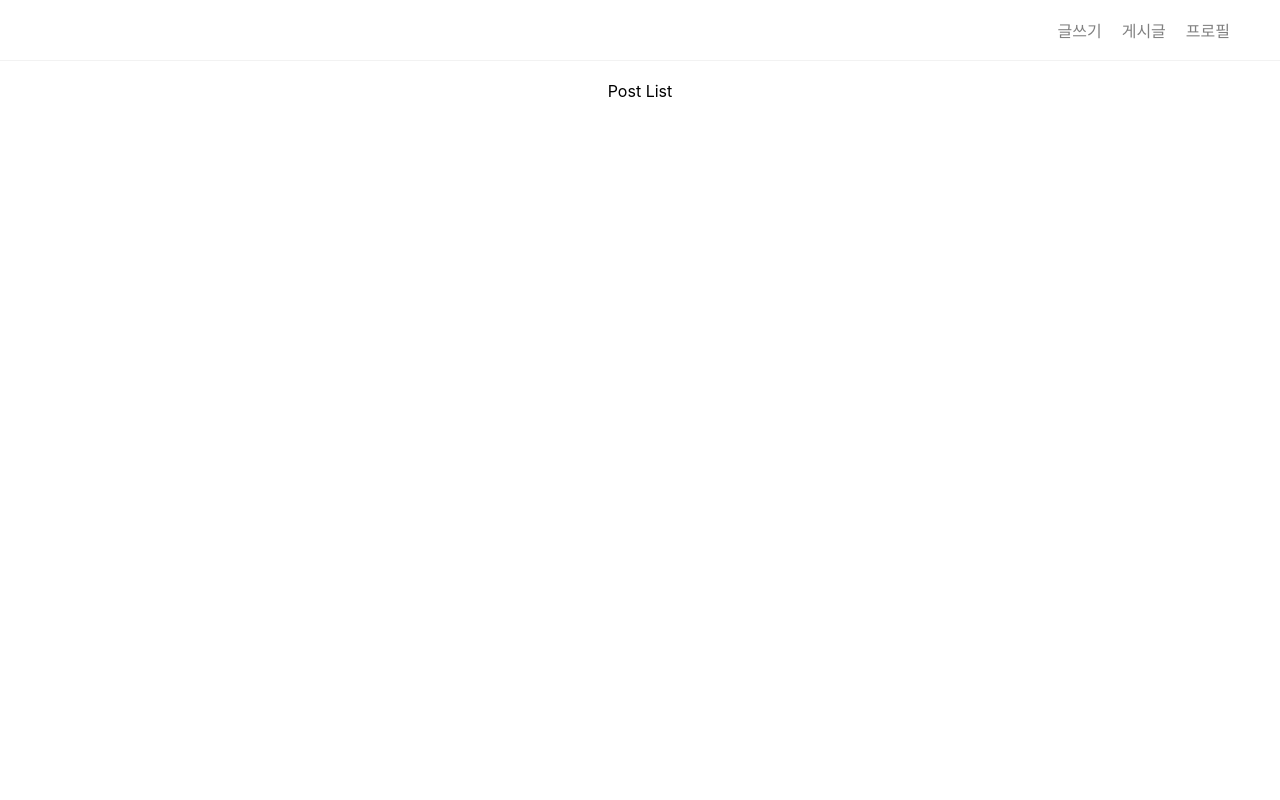
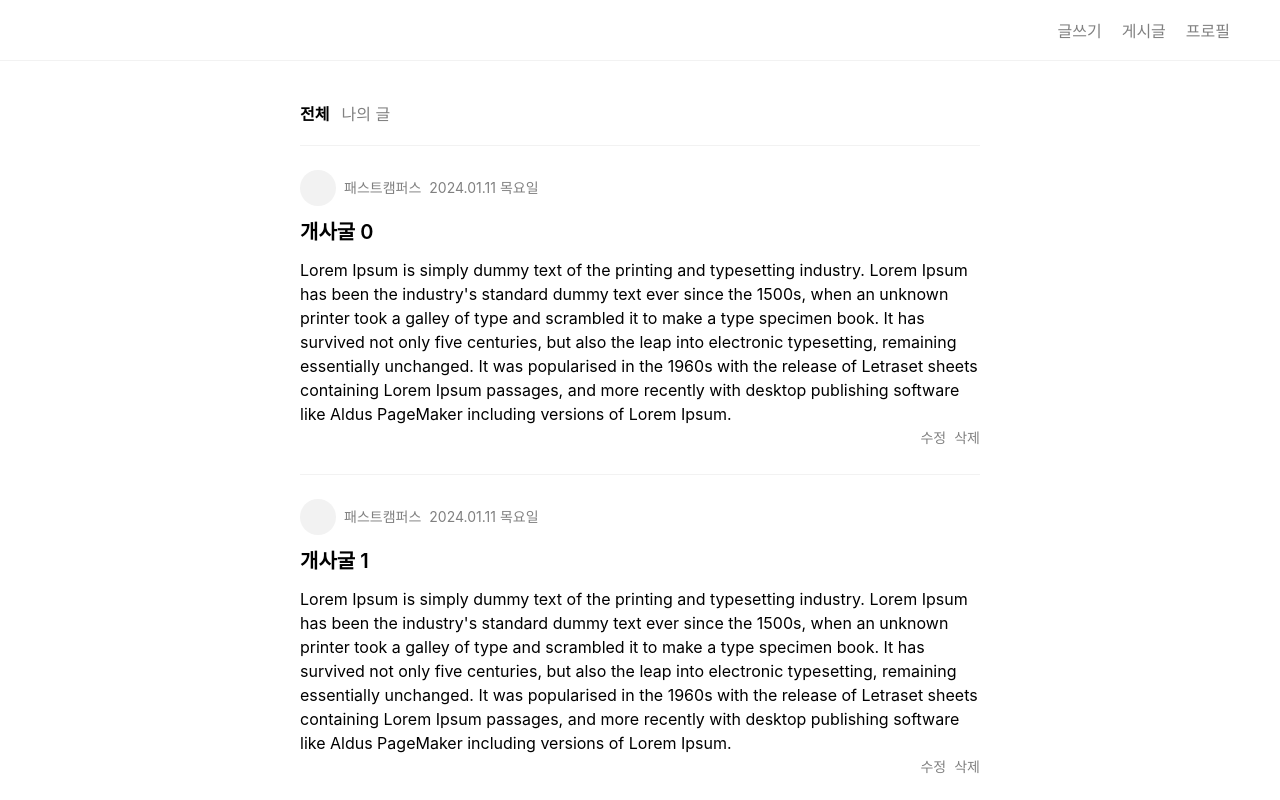
Before and after one commit to korca0220/f-blog-app, a React (Create React App) app: page / in a window 1280 px wide. Shown: the top 800 px of the page. Built offline with nearby package versions, Linux system fonts and the light colour scheme.

Commit message:
home css

```diff
--- a/src/index.css
+++ b/src/index.css
@@ -44,8 +44,102 @@ footer {
   gap: 20px;
 }
 
-.post-list {
+footer a {
+  text-decoration: none;
+  color: gray;
+}
+
+footer a:focus,
+footer a:hover {
+  color: black;
+}
+
+.post__navigation {
+  display: flex;
+  gap: 12px;
+  margin: 0 auto;
+  max-width: 680px;
+  font-size: 16px;
+  color: gray;
+  cursor: pointer;
+  padding: 40px 20px 0px 20px;
+}
+
+.post__navigation-active {
+  color: black;
+  font-weight: 600;
+}
+
+.post__list {
   min-height: 90vh;
-  padding: 20px 40px;
+  padding: 20px 20px;
   text-align: center;
+  max-width: 680px;
+  margin: 0 auto;
+  text-align: left;
+  line-height: 24px;
 }
+
+.post__list a {
+  text-decoration: none;
+  color: black;
+}
+
+.post__box {
+  padding-top: 24px;
+  padding-bottom: 24px;
+  border-top: 1px solid #f2f2f2;
+}
+
+.post__profile-box {
+  display: flex;
+  gap: 8px;
+  font-size: 14px;
+  align-items: center;
+}
+
+.post__profile {
+  width: 36px;
+  height: 36px;
+  background-color: #f2f2f2;
+  border-radius: 50%;
+}
+
+.post__date,
+.post__author-name {
+  color: gray;
+}
+
+.post__title {
+  font-size: 20px;
+  font-weight: 600;
+  margin: 14px 0px;
+}
+
+.post__text {
+  text-decoration: none;
+  color: black;
+}
+
+.post__utils-box {
+  display: flex;
+  gap: 8px;
+  flex-direction: row-reverse;
+  font-size: 14px;
+  color: gray;
+}
+
+.post__utils-box:hover,
+.post__utils-box:focus {
+  color: black;
+}
+
+.post__delete-box:hover,
+.post__delete-box:focus {
+  color: black;
+}
+
+.post__edit-box:hover,
+.post__edit-box:focus {
+  color: black;
+}
--- a/src/pages/home/index.tsx
+++ b/src/pages/home/index.tsx
@@ -10,11 +10,44 @@ export default function Home() {
           <Link to={"/profile"}>프로필</Link>
         </div>
       </header>
-      <div className="post-list">Post List</div>
+      <div className="post__navigation">
+        <div className="post__navigation-active">전체</div>
+        <div>나의 글</div>
+      </div>
+      <div className="post__list">
+        {[...Array(10)].map((e, index) => (
+          <div key={index} className="post__box">
+            <Link to={`/posts/${index}`}>
+              <div className="post__profile-box">
+                <div className="post__profile" />
+                <div className="post__author-name">패스트캠퍼스</div>
+                <div className="post__date">2024.01.11 목요일</div>
+              </div>
+              <div className="post__title">개사굴 {index}</div>
+              <div className="post__text">
+                Lorem Ipsum is simply dummy text of the printing and typesetting
+                industry. Lorem Ipsum has been the industry's standard dummy
+                text ever since the 1500s, when an unknown printer took a galley
+                of type and scrambled it to make a type specimen book. It has
+                survived not only five centuries, but also the leap into
+                electronic typesetting, remaining essentially unchanged. It was
+                popularised in the 1960s with the release of Letraset sheets
+                containing Lorem Ipsum passages, and more recently with desktop
+                publishing software like Aldus PageMaker including versions of
+                Lorem Ipsum.
+              </div>
+              <div className="post__utils-box">
+                <div className="post__delete">삭제</div>
+                <div className="post__edit">수정</div>
+              </div>
+            </Link>
+          </div>
+        ))}
+      </div>
       <footer>
-        <div>Menu 1</div>
-        <div>Menu 2</div>
-        <div>Menu 3</div>
+        <Link to={"/posts/new"}>글쓰기</Link>
+        <Link to={"/posts/"}>게시글</Link>
+        <Link to={"/profile"}>프로필</Link>
       </footer>
     </div>
   );
```
